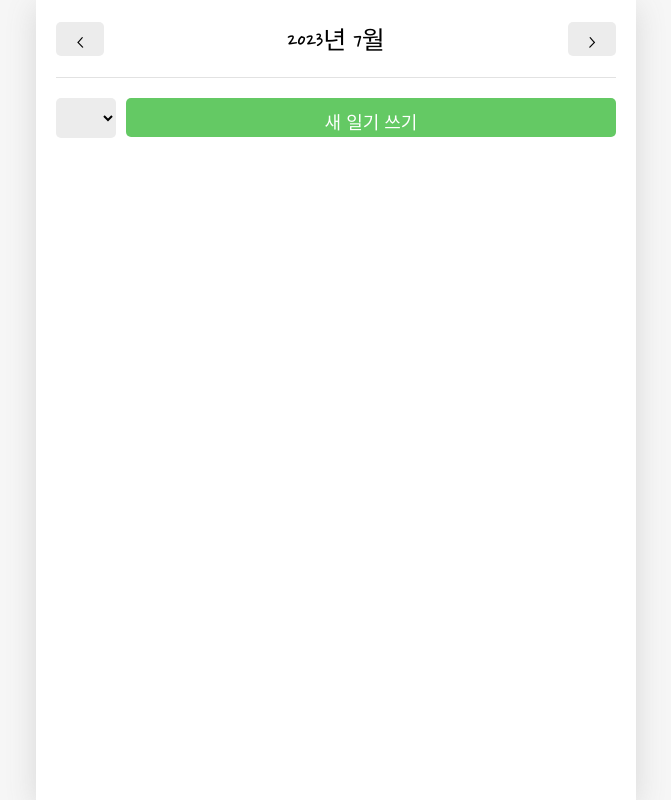
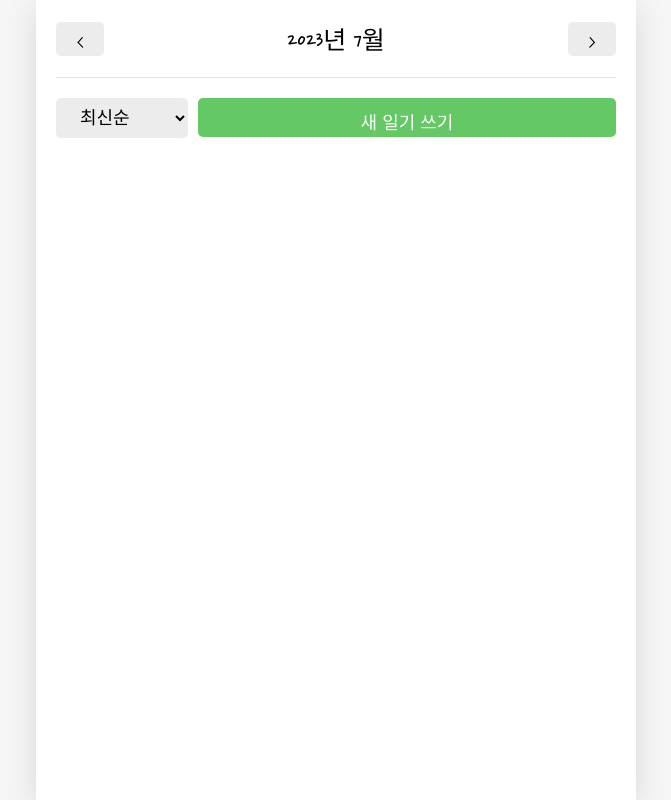
Before and after one commit to kang-gicheon/emotions_diary, a React (Create React App) app in the folder diary/: page / in a window 1280 px wide. Shown: the whole page, without its empty margins (304-975 px from the left). Built offline with nearby package versions, Linux system fonts and the light colour scheme; a web font is replaced by a local one.

Commit message:
새로운 일기 쓰기 버튼 구현
버튼 클릭시 new 페이지로 이동하게 제작
router 이용

```diff
--- a/diary/src/component/DiaryList.js
+++ b/diary/src/component/DiaryList.js
@@ -1,18 +1,49 @@
-// 일기리스트 하단부 구현
+// 일기 목록, 정렬 기능을 포함한 컴포넌트
 
+import { useState } from "react";
 import Button from "./Button";
 import "./DiaryList.css";
+import { useNavigate } from "react-router-dom";
+
+const sortOptionList = [
+  { value: "latest", name: "최신순" },
+  { value: "oldest", name: "오래된 순" },
+];
 
 // 일기 리스트 렌더링을 위한 부모인 home에서 필터링 된 일기를 props로
 const DiaryList = ({ data }) => {
+  const [sortType, setSortType] = useState("latest"); // 사용자가 선택할 정렬기준 state 초기값은 최신순으로
+
+  const navigate = useNavigate();
+
+  const onClickNew = () => {
+    // 버튼을 클릭시 new 페이지로 이동하는 함수(새로운 일기 작성)
+    navigate("/new");
+  };
+
+  const onChangeSortType = (e) => {
+    // 정렬 기준 변경기 새 기준으로 sortType 업데이트 하는 이벤트
+    setSortType(e.target.value);
+  };
+
   return (
     <div className="DiaryList">
       <div className="menu_wrapper">
         <div className="left_col">
-          <select></select>
+          <select value={sortType} onChange={onChangeSortType}>
+            {sortOptionList.map((it, idx) => (
+              <option key={idx} value={it.value}>
+                {it.name}
+              </option>
+            ))}
+          </select>
         </div>
         <div className="right_col">
-          <Button type={"positive"} text={"새 일기 쓰기"} />
+          <Button
+            type={"positive"}
+            text={"새 일기 쓰기"}
+            onClick={onClickNew}
+          />
         </div>
       </div>
     </div>
```
